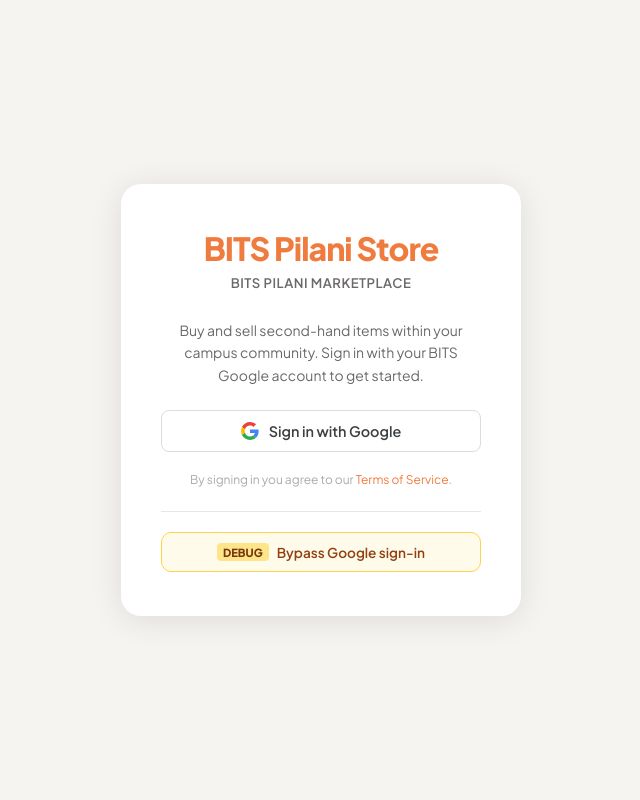
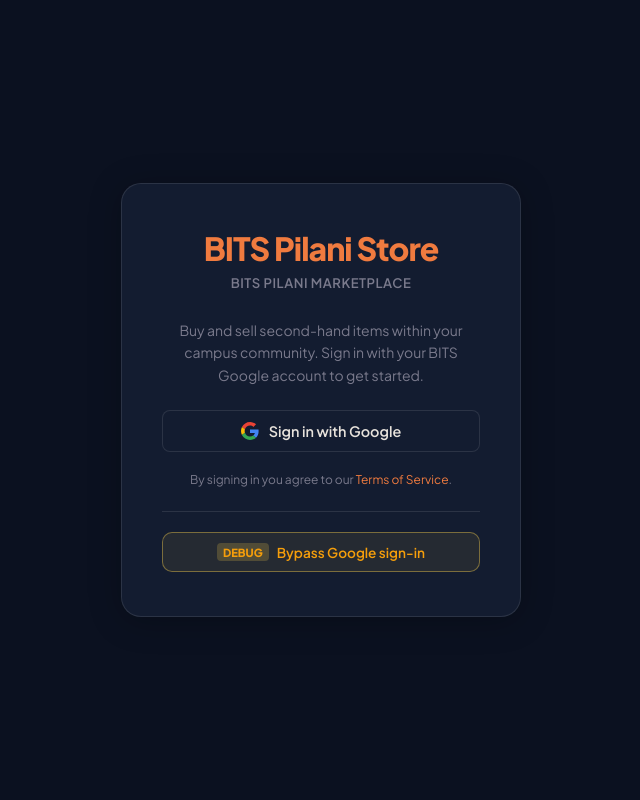
Before and after one commit to MrBottleTree/swd-store, a Django app: page /sign-in in a window 1280 px wide. Shown: the whole page, without its empty margins (319-959 px from the left). Run offline with Django 5.2, Linux system fonts and the light colour scheme; some libraries are stand-ins or nearby versions.

Commit message:
dark mode added

```diff
--- a/core/templates/core/add_product.html
+++ b/core/templates/core/add_product.html
@@ -39,7 +39,7 @@
 .photo-slot-ph {
   position: absolute; inset: 0; display: flex; flex-direction: column;
   align-items: center; justify-content: center; gap: 4px;
-  color: #ccc; font-size: .65rem; font-weight: 600;
+  color: var(--muted); font-size: .65rem; font-weight: 600;
 }
 .photo-slot-ph i { font-size: 1.2rem; }
 .photo-slot-del {
@@ -143,7 +143,7 @@
 }
 .btn-cancel:hover { background: var(--border); }
 .btn-publish:disabled {
-  background: #ccc; cursor: not-allowed; transform: none;
+  background: var(--muted); opacity: .5; cursor: not-allowed; transform: none;
 }
 {% endblock %}
 
--- a/core/templates/core/categories.html
+++ b/core/templates/core/categories.html
@@ -42,7 +42,7 @@
   background: var(--card); border-radius: var(--radius);
   border: 1px solid var(--border);
 }
-.empty-state i { font-size: 3rem; color: #ddd; display: block; margin-bottom: 14px; }
+.empty-state i { font-size: 3rem; color: var(--muted); opacity: .4; display: block; margin-bottom: 14px; }
 .empty-state p { color: var(--muted); font-size: .9rem; }
 {% endblock %}
 
--- a/core/templates/core/sign_in.html
+++ b/core/templates/core/sign_in.html
@@ -5,6 +5,7 @@
   <meta charset="UTF-8">
   <meta name="viewport" content="width=device-width, initial-scale=1.0">
   <title>BITS Pilani Store</title>
+  <script>(function(){var t=localStorage.getItem('theme')||'dark';document.documentElement.setAttribute('data-theme',t);})();</script>
   <meta name="description" content="Buy and sell second-hand items within your BITS Pilani campus. Available across Goa, Hyderabad, Pilani, and Dubai campuses.">
   <meta property="og:type" content="website">
   <meta property="og:site_name" content="BITS Pilani Store">
@@ -17,21 +18,43 @@
   <link rel="preconnect" href="https://fonts.gstatic.com" crossorigin>
   <link href="https://fonts.googleapis.com/css2?family=Plus+Jakarta+Sans:wght@400;500;600;700;800&display=swap" rel="stylesheet">
   <style>
+    :root, [data-theme="dark"] {
+      color-scheme: dark;
+      --bg:      #0B1120;
+      --card:    #131C30;
+      --border:  rgba(255,255,255,0.10);
+      --text:    #E8E3DC;
+      --muted:   #7A7A8C;
+      --orange:  #F07B3F;
+    }
+    [data-theme="light"] {
+      color-scheme: light;
+      --bg:      #F5F4F1;
+      --card:    #FFFFFF;
+      --border:  #E8E6E1;
+      --text:    #1A1A1A;
+      --muted:   #6B6867;
+      --orange:  #F07B3F;
+    }
+
     *, *::before, *::after { box-sizing: border-box; margin: 0; padding: 0; }
     body {
       font-family: 'Plus Jakarta Sans', system-ui, sans-serif;
       min-height: 100vh;
-      background: #F5F4F1;
+      background: var(--bg);
+      color: var(--text);
       display: flex; align-items: center; justify-content: center;
       padding: 24px 16px;
       -webkit-font-smoothing: antialiased;
+      transition: background .25s, color .25s;
     }
     a { color: inherit; text-decoration: none; }
 
     .card {
-      background: #fff;
+      background: var(--card);
       border-radius: 20px;
-      box-shadow: 0 4px 32px rgba(0,0,0,.10);
+      box-shadow: 0 4px 32px rgba(0,0,0,.25);
+      border: 1px solid var(--border);
       padding: 44px 40px;
       width: 100%; max-width: 400px;
       text-align: center;
@@ -39,19 +62,19 @@
 
     .logo {
       font-size: 2rem; font-weight: 800;
-      color: #F07B3F; letter-spacing: -1px;
+      color: var(--orange); letter-spacing: -1px;
       margin-bottom: 6px;
     }
     .tagline {
       font-size: .82rem; font-weight: 600;
-      color: #6B6867; letter-spacing: .5px;
+      color: var(--muted); letter-spacing: .5px;
       text-transform: uppercase; margin-bottom: 28px;
     }
 
-    .divider { border: none; border-top: 1px solid #E8E6E1; margin: 28px 0; }
+    .divider { border: none; border-top: 1px solid var(--border); margin: 28px 0; }
 
     .subtitle {
-      font-size: .875rem; color: #6B6867; line-height: 1.6;
+      font-size: .875rem; color: var(--muted); line-height: 1.6;
       margin-bottom: 24px;
     }
 
@@ -62,36 +85,36 @@
     .google-btn {
       display: flex; align-items: center; justify-content: center; gap: 10px;
       width: 100%; padding: 11px 16px;
-      border: 1.5px solid #dadce0; border-radius: 8px;
-      background: #fff; color: #3c4043;
+      border: 1.5px solid var(--border); border-radius: 8px;
+      background: var(--card); color: var(--text);
       font-size: .9rem; font-weight: 600; font-family: inherit;
       cursor: pointer; transition: background .15s, box-shadow .15s;
       text-decoration: none;
     }
-    .google-btn:hover { background: #f8f9fa; box-shadow: 0 1px 4px rgba(0,0,0,.12); }
+    .google-btn:hover { opacity: .85; box-shadow: 0 1px 4px rgba(0,0,0,.2); }
     .google-btn svg { flex-shrink: 0; }
 
     .terms-note {
-      font-size: .75rem; color: #aaa; margin-top: 20px;
+      font-size: .75rem; color: var(--muted); margin-top: 20px;
     }
-    .terms-note a { color: #F07B3F; }
+    .terms-note a { color: var(--orange); }
     .terms-note a:hover { text-decoration: underline; }
 
     .debug-wrap {
       margin-top: 24px; padding-top: 20px;
-      border-top: 1px solid #E8E6E1;
+      border-top: 1px solid var(--border);
     }
     .debug-btn {
       display: flex; align-items: center; justify-content: center; gap: 8px;
       width: 100%; padding: 10px 16px;
-      border: 1.5px solid #FCD34D;
-      background: #FFFBEB; border-radius: 10px;
-      color: #92400E; font-size: .85rem; font-weight: 600;
+      border: 1.5px solid rgba(252,211,77,.4);
+      background: rgba(252,211,77,.08); border-radius: 10px;
+      color: #F59E0B; font-size: .85rem; font-weight: 600;
       cursor: pointer; transition: background .15s;
     }
-    .debug-btn:hover { background: #FEF3C7; }
+    .debug-btn:hover { background: rgba(252,211,77,.15); }
     .debug-badge {
-      background: #FDE68A; color: #78350F;
+      background: rgba(252,211,77,.2); color: #F59E0B;
       font-size: .7rem; font-weight: 800;
       padding: 2px 6px; border-radius: 4px;
     }
@@ -100,8 +123,13 @@
       font-size: .85rem; font-weight: 500; margin-bottom: 18px;
       text-align: left;
     }
-    .alert-error { background: #FEF2F2; color: #B91C1C; border: 1px solid #FECACA; }
-    .alert-success { background: #F0FDF4; color: #166534; border: 1px solid #BBF7D0; }
+    .alert-error { background: rgba(185,28,28,.12); color: #f87171; border: 1px solid rgba(185,28,28,.25); }
+    .alert-success { background: rgba(22,101,52,.12); color: #4ade80; border: 1px solid rgba(22,101,52,.25); }
+    [data-theme="light"] .alert-error { background: #FEF2F2; color: #B91C1C; border: 1px solid #FECACA; }
+    [data-theme="light"] .alert-success { background: #F0FDF4; color: #166534; border: 1px solid #BBF7D0; }
+    [data-theme="light"] .debug-btn { background: #FFFBEB; border-color: #FCD34D; color: #92400E; }
+    [data-theme="light"] .debug-btn:hover { background: #FEF3C7; }
+    [data-theme="light"] .debug-badge { background: #FDE68A; color: #78350F; }
   </style>
 </head>
 <body>
```
Also changed, not shown: core/templates/core/about.html (+4 -4 lines), core/templates/core/base.html (+20 -0 lines), core/templates/core/home.html (+22 -19 lines), core/templates/core/item_detail.html (+7 -7 lines), core/templates/core/my_listings.html (+9 -9 lines).
